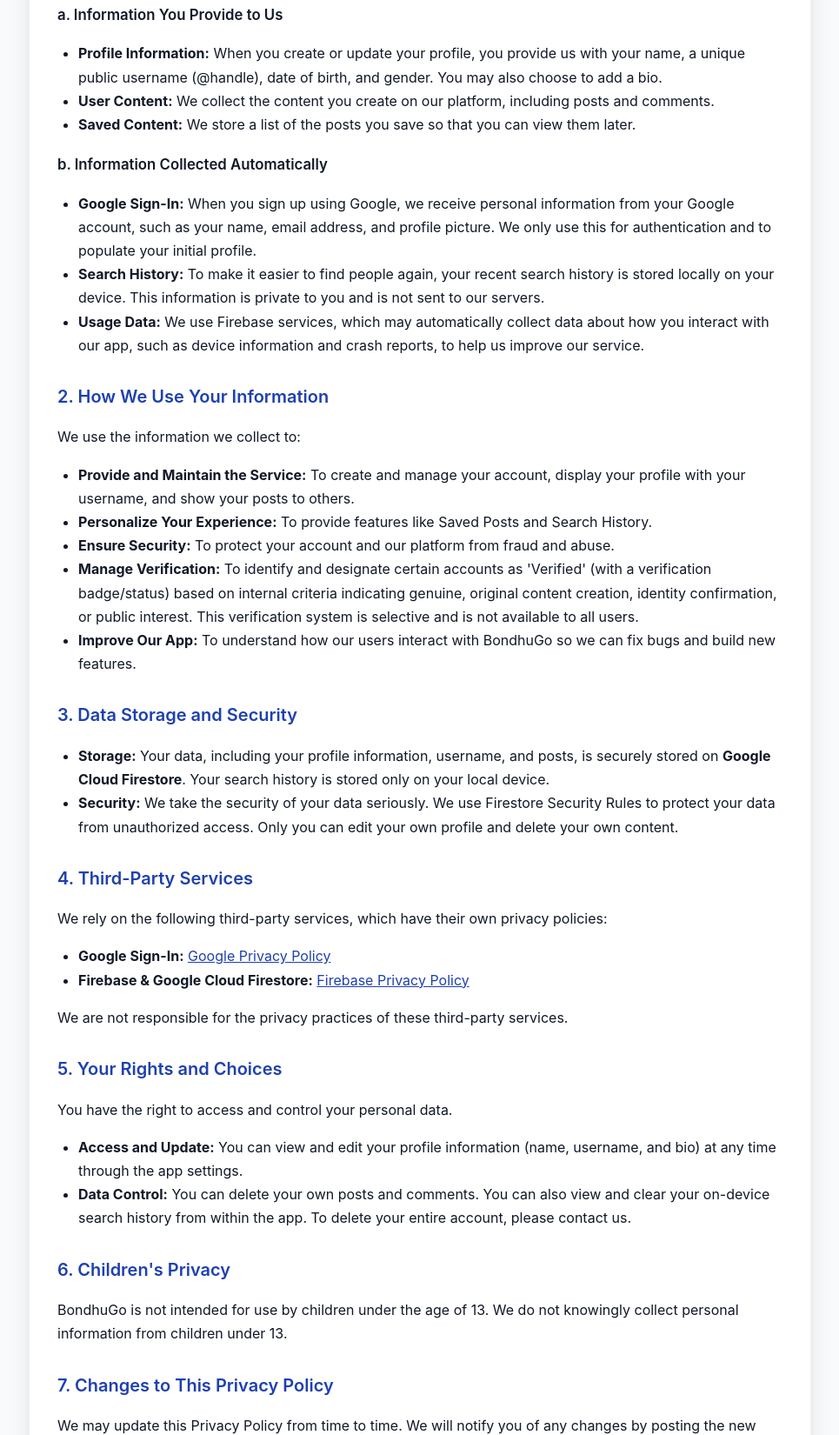
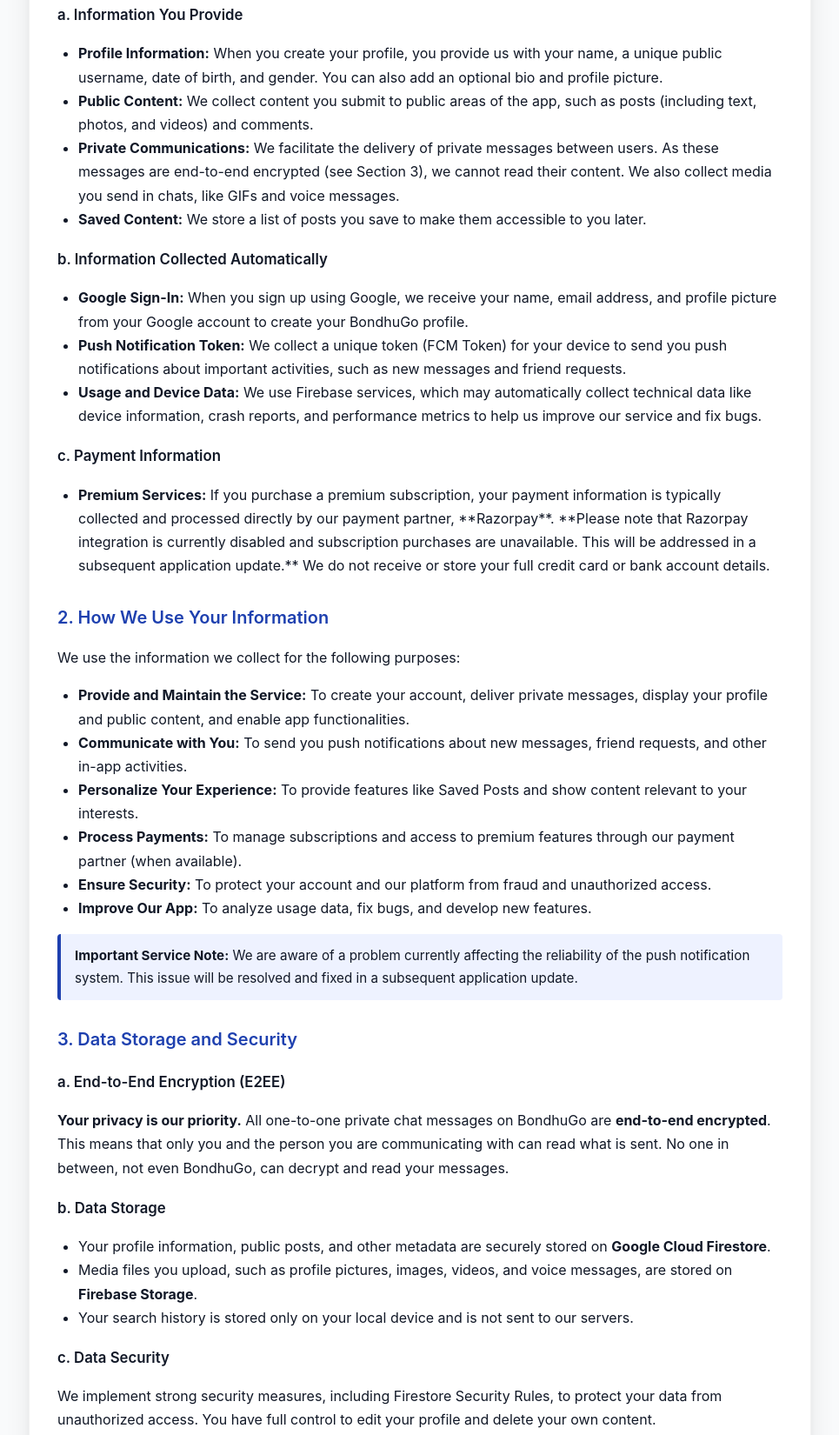
Before and after one commit to RealShibSankarSarkar/bondhugo-privacy-policy, a plain HTML site: page index.html in a window 1280 px wide. Shown: the part 396-2046 px from the top of the page at 87% size, without its empty margins (157-1122 px from the left). Drawn offline with Linux system fonts and the light colour scheme.

Commit message:
Update index.html

```diff
--- a/index.html
+++ b/index.html
@@ -6,13 +6,13 @@
   <title>Privacy Policy — BondhuGo</title>
   <meta name="description" content="Privacy Policy for BondhuGo. Learn how we collect, use, and protect your information." />
   <style>
-    /* Premium & Professional Styling Adjustments */
+    /* Premium & Professional Styling Adjustments (Google-like Clean Aesthetic) */
     :root{
       --bg:#f9fafb; /* Lighter, cleaner background */
       --card:#fff;
       --text-primary: #111827; /* Deep primary text color */
       --text-muted:#4b5563; /* Muted text for secondary info */
-      --accent:#1e40af; /* Deep, corporate blue */
+      --accent:#1e40af; /* Deep, corporate blue - similar to material/corporate */
       --maxw:900px;
       font-family: Inter, ui-sans-serif, system-ui, -apple-system, "Segoe UI", Roboto, "Helvetica Neue", Arial;
     }
@@ -36,23 +36,32 @@
       background:var(--card);
       border-radius:14px; /* Slightly rounder corners */
       padding:32px; /* Increased padding */
-      /* Premium Shadow Effect */
+      /* Premium Shadow Effect - subtle and clean */
       box-shadow: 0 10px 30px rgba(0, 0, 0, 0.08), 0 3px 6px rgba(0, 0, 0, 0.04);
       border:1px solid rgba(0, 0, 0, 0.05);
     }
-    h1{margin:0 0 10px; font-size:1.8rem; font-weight:700;} /* Bolder, bigger H1 */
-    .meta{color:var(--text-muted); margin-bottom:24px; font-size: 0.95rem;} /* Better spacing and color */
-    h2{margin-top:28px; font-size:1.25rem; color:var(--accent); font-weight:600;} /* Bigger, accented H2 */
-    h3{margin-top:18px; font-size:1.05rem; color:var(--text-primary); font-weight:600;} /* Bolder H3 */
-    p, li{font-size:1rem;} /* Slightly bigger body text for readability */
+    h1{margin:0 0 10px; font-size:1.8rem; font-weight:700;}
+    .meta{color:var(--text-muted); margin-bottom:24px; font-size: 0.95rem;}
+    h2{margin-top:28px; font-size:1.25rem; color:var(--accent); font-weight:600;}
+    h3{margin-top:18px; font-size:1.05rem; color:var(--text-primary); font-weight:600;}
+    p, li{font-size:1rem;}
     ul{margin-top:8px; padding-left:24px;}
-    a{color:var(--accent); text-decoration:underline;} /* Added underline for link clarity */
+    a{color:var(--accent); text-decoration:underline;}
     a:hover{text-decoration:none;}
+    .note{
+      background-color: #eef2ff; /* Light accent background */
+      border-left: 4px solid var(--accent);
+      padding: 12px 16px;
+      margin: 16px 0;
+      color: var(--text-primary);
+      border-radius: 4px;
+      font-size: 0.95rem;
+    }
     footer{
       margin-top:32px;
       color:var(--text-muted);
       font-size:0.9rem;
-      border-top: 1px solid #e5e7eb; /* Separator for footer */
+      border-top: 1px solid #e5e7eb;
       padding-top: 16px;
     }
     @media (max-width:520px){
@@ -67,8 +76,7 @@
     <article class="card" role="article" aria-labelledby="title">
       <header>
         <h1 id="title">Privacy Policy for BondhuGo</h1>
-        <!-- Updated Date -->
-        <div class="meta"><strong>Last Updated:</strong> November 14, 2025</div>
+        <div class="meta"><strong>Last Updated:</strong> October 24, 2024</div>
       </header>
 
       <section>
@@ -79,54 +87,74 @@
       <h2>1. Information We Collect</h2>
       <p>To provide and improve our service, we collect the following types of information:</p>
 
-      <h3>a. Information You Provide to Us</h3>
+      <h3>a. Information You Provide</h3>
       <ul>
-        <li><strong>Profile Information:</strong> When you create or update your profile, you provide us with your name, a unique public username (@handle), date of birth, and gender. You may also choose to add a bio.</li>
-        <li><strong>User Content:</strong> We collect the content you create on our platform, including posts and comments.</li>
-        <li><strong>Saved Content:</strong> We store a list of the posts you save so that you can view them later.</li>
+        <li><strong>Profile Information:</strong> When you create your profile, you provide us with your name, a unique public username, date of birth, and gender. You can also add an optional bio and profile picture.</li>
+        <li><strong>Public Content:</strong> We collect content you submit to public areas of the app, such as posts (including text, photos, and videos) and comments.</li>
+        <li><strong>Private Communications:</strong> We facilitate the delivery of private messages between users. As these messages are end-to-end encrypted (see Section 3), we cannot read their content. We also collect media you send in chats, like GIFs and voice messages.</li>
+        <li><strong>Saved Content:</strong> We store a list of posts you save to make them accessible to you later.</li>
       </ul>
 
       <h3>b. Information Collected Automatically</h3>
       <ul>
-        <li><strong>Google Sign-In:</strong> When you sign up using Google, we receive personal information from your Google account, such as your name, email address, and profile picture. We only use this for authentication and to populate your initial profile.</li>
-        <li><strong>Search History:</strong> To make it easier to find people again, your recent search history is stored locally on your device. This information is private to you and is not sent to our servers.</li>
-        <li><strong>Usage Data:</strong> We use Firebase services, which may automatically collect data about how you interact with our app, such as device information and crash reports, to help us improve our service.</li>
+        <li><strong>Google Sign-In:</strong> When you sign up using Google, we receive your name, email address, and profile picture from your Google account to create your BondhuGo profile.</li>
+        <li><strong>Push Notification Token:</strong> We collect a unique token (FCM Token) for your device to send you push notifications about important activities, such as new messages and friend requests.</li>
+        <li><strong>Usage and Device Data:</strong> We use Firebase services, which may automatically collect technical data like device information, crash reports, and performance metrics to help us improve our service and fix bugs.</li>
+      </ul>
+
+      <h3>c. Payment Information</h3>
+       <ul>
+        <li><strong>Premium Services:</strong> If you purchase a premium subscription, your payment information is typically collected and processed directly by our payment partner, **Razorpay**. **Please note that Razorpay integration is currently disabled and subscription purchases are unavailable. This will be addressed in a subsequent application update.** We do not receive or store your full credit card or bank account details.</li>
       </ul>
 
       <h2>2. How We Use Your Information</h2>
-      <p>We use the information we collect to:</p>
+      <p>We use the information we collect for the following purposes:</p>
       <ul>
-        <li><strong>Provide and Maintain the Service:</strong> To create and manage your account, display your profile with your username, and show your posts to others.</li>
-        <li><strong>Personalize Your Experience:</strong> To provide features like Saved Posts and Search History.</li>
-        <li><strong>Ensure Security:</strong> To protect your account and our platform from fraud and abuse.</li>
-        <!-- New point added regarding the verification system -->
-        <li><strong>Manage Verification:</strong> To identify and designate certain accounts as 'Verified' (with a verification badge/status) based on internal criteria indicating genuine, original content creation, identity confirmation, or public interest. This verification system is selective and is not available to all users.</li>
-        <li><strong>Improve Our App:</strong> To understand how our users interact with BondhuGo so we can fix bugs and build new features.</li>
+        <li><strong>Provide and Maintain the Service:</strong> To create your account, deliver private messages, display your profile and public content, and enable app functionalities.</li>
+        <li><strong>Communicate with You:</strong> To send you push notifications about new messages, friend requests, and other in-app activities.</li>
+        <li><strong>Personalize Your Experience:</strong> To provide features like Saved Posts and show content relevant to your interests.</li>
+        <li><strong>Process Payments:</strong> To manage subscriptions and access to premium features through our payment partner (when available).</li>
+        <li><strong>Ensure Security:</strong> To protect your account and our platform from fraud and unauthorized access.</li>
+        <li><strong>Improve Our App:</strong> To analyze usage data, fix bugs, and develop new features.</li>
       </ul>
 
+      <div class="note" role="alert">
+        <strong>Important Service Note:</strong> We are aware of a problem currently affecting the reliability of the push notification system. This issue will be resolved and fixed in a subsequent application update.
+      </div>
+
       <h2>3. Data Storage and Security</h2>
+
+      <h3>a. End-to-End Encryption (E2EE)</h3>
+      <p><strong>Your privacy is our priority.</strong> All one-to-one private chat messages on BondhuGo are <strong>end-to-end encrypted</strong>. This means that only you and the person you are communicating with can read what is sent. No one in between, not even BondhuGo, can decrypt and read your messages.</p>
+
+      <h3>b. Data Storage</h3>
       <ul>
-        <li><strong>Storage:</strong> Your data, including your profile information, username, and posts, is securely stored on <strong>Google Cloud Firestore</strong>. Your search history is stored only on your local device.</li>
-        <li><strong>Security:</strong> We take the security of your data seriously. We use Firestore Security Rules to protect your data from unauthorized access. Only you can edit your own profile and delete your own content.</li>
+        <li>Your profile information, public posts, and other metadata are securely stored on <strong>Google Cloud Firestore</strong>.</li>
+        <li>Media files you upload, such as profile pictures, images, videos, and voice messages, are stored on <strong>Firebase Storage</strong>.</li>
+        <li>Your search history is stored only on your local device and is not sent to our servers.</li>
       </ul>
 
+      <h3>c. Data Security</h3>
+      <p>We implement strong security measures, including Firestore Security Rules, to protect your data from unauthorized access. You have full control to edit your profile and delete your own content.</p>
+
       <h2>4. Third-Party Services</h2>
-      <p>We rely on the following third-party services, which have their own privacy policies:</p>
+      <p>We rely on the following trusted third-party services, which have their own privacy policies:</p>
       <ul>
-        <li><strong>Google Sign-In:</strong> <a href="https://policies.google.com/privacy" target="_blank" rel="noopener noreferrer">Google Privacy Policy</a></li>
-        <li><strong>Firebase & Google Cloud Firestore:</strong> <a href="https://firebase.google.com/support/privacy" target="_blank" rel="noopener noreferrer">Firebase Privacy Policy</a></li>
+        <li><strong>Google Sign-In, Firebase, Google Cloud:</strong> <a href="https://policies.google.com/privacy" target="_blank" rel="noopener noreferrer">Google Privacy Policy</a></li>
+        <li><strong>Giphy:</strong> To provide GIFs in chat. <a href="https://support.giphy.com/hc/en-us/articles/360020028332-GIPHY-Privacy-Policy" target="_blank" rel="noopener noreferrer">Giphy Privacy Policy</a></li>
+        <li><strong>Razorpay:</strong> For processing payments. **Note: This service is currently disabled.** <a href="https://razorpay.com/privacy/" target="_blank" rel="noopener noreferrer">Razorpay Privacy Policy</a></li>
       </ul>
       <p>We are not responsible for the privacy practices of these third-party services.</p>
 
       <h2>5. Your Rights and Choices</h2>
       <p>You have the right to access and control your personal data.</p>
       <ul>
-        <li><strong>Access and Update:</strong> You can view and edit your profile information (name, username, and bio) at any time through the app settings.</li>
-        <li><strong>Data Control:</strong> You can delete your own posts and comments. You can also view and clear your on-device search history from within the app. To delete your entire account, please contact us.</li>
+        <li><strong>Access and Update:</strong> You can view and edit your profile information at any time through the app settings.</li>
+        <li><strong>Data Deletion:</strong> You can delete your own posts and comments. You can also permanently delete your entire account and associated data directly from the app's settings screen.</li>
       </ul>
 
       <h2>6. Children's Privacy</h2>
-      <p>BondhuGo is not intended for use by children under the age of 13. We do not knowingly collect personal information from children under 13.</p>
+      <p>BondhuGo is not intended for use by children under the age of **16**. We do not knowingly collect personal information from children under **16**.</p>
 
       <h2>7. Changes to This Privacy Policy</h2>
       <p>We may update this Privacy Policy from time to time. We will notify you of any changes by posting the new policy within the app or on our website. You are advised to review this policy periodically.</p>
```
